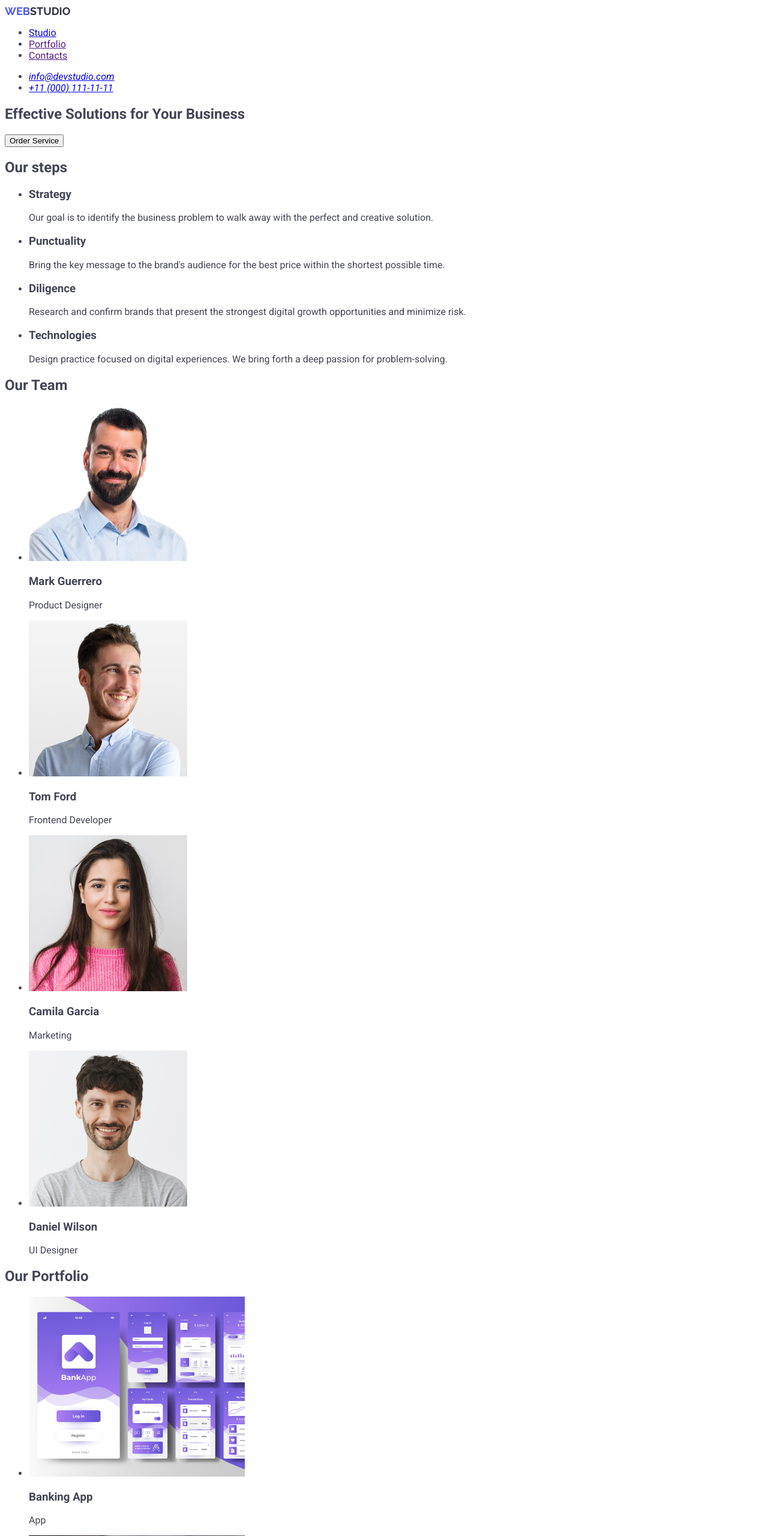
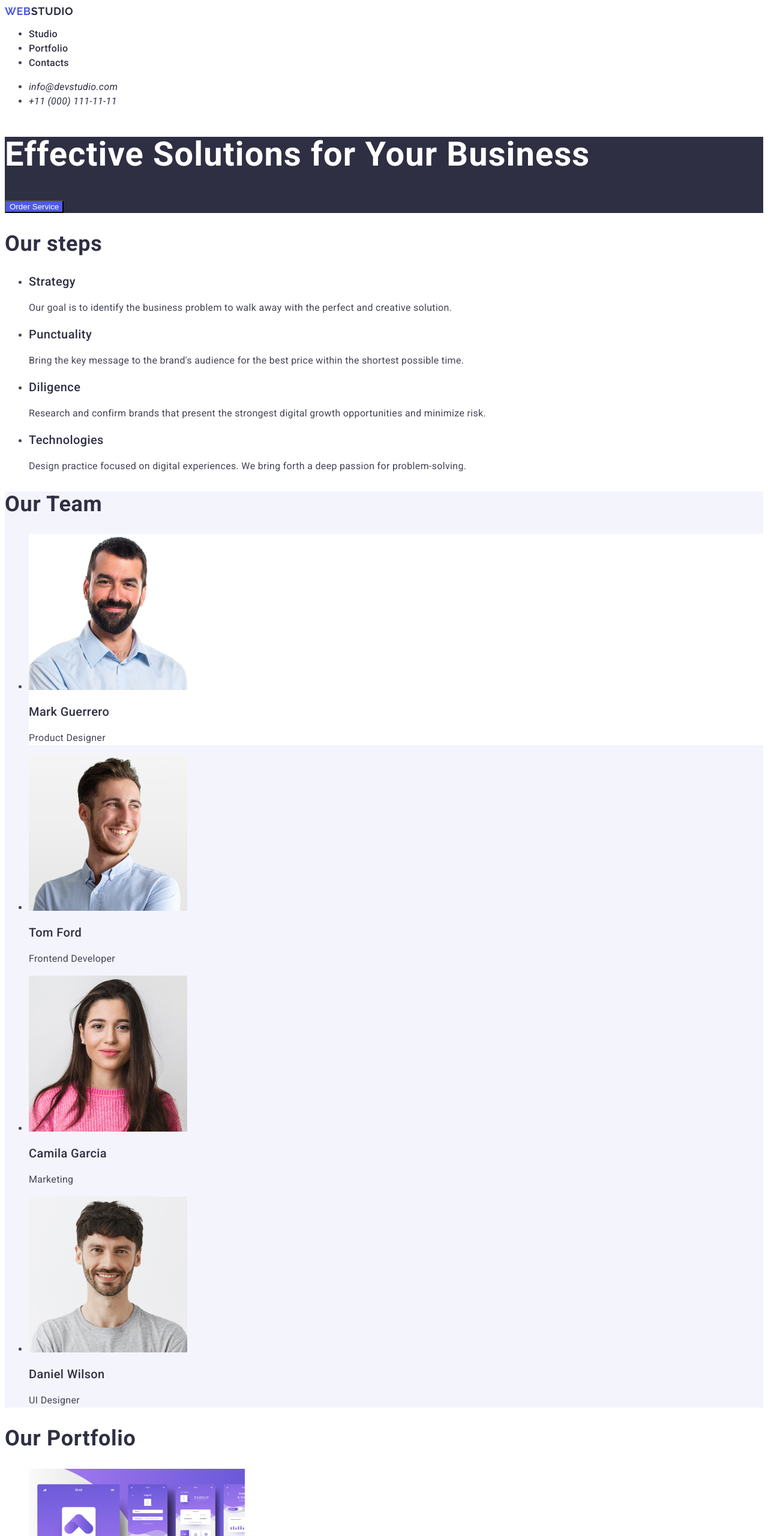
Before and after one commit to Westflag/goit-markup-hw-02, a plain HTML site: page index.html in a window 1280 px wide. Shown: the top 2560 px of the page at 60% size. Drawn offline with Linux system fonts and the light colour scheme.

Commit message:
Apply new style

```diff
--- a/css/styles.css
+++ b/css/styles.css
@@ -19,12 +19,17 @@ body {
   background-color: var(--color-white-background);
 }
 
+.footer {
+  background-color: var(--color-dark);
+  color: var(--color-light)
+}
+
 .logo {
   font-family: 'Raleway', sans-serif;
   font-size: 18px;
   font-weight: 700;
-  line-height: 21px;
-  letter-spacing: 3%;
+  line-height: 1.17;
+  letter-spacing: 0.03em;
   text-transform: uppercase;
   text-decoration: none;
   color: var(--color-primary-brand);
@@ -34,13 +39,69 @@ body {
   color: var(--color-dark);
 }
 
+.logo-light {
+  color: var(--color-light);
+}
+
+.nav-link a {
+  color: var(--color-dark);
+  text-decoration: none;
+}
+
+.nav-link a:hover {
+  color: var(--color-primary-brand);
+}
+
+.contact-link a {
+  color: var(--color-dark);
+  text-decoration: none;
+}
+
+.contact-link a:hover {
+  color: var(--color-primary-brand);
+}
+
+.nav-link a:active {
+  color: var(--color-primary-brand);
+  text-decoration: underline;
+}
+
+.section-title {
+  background-color: var(--color-dark);
+}
+
+.section-team {
+  background-color: var(--color-light);
+}
+
+.team-item {
+  background-color: var(--color-white-background);
+}
+
+.project-item {
+   background-color: var(--color-white-background);
+}
+
+.button {
+  color: var(--color-white-background);
+  background-color: var(--color-primary-brand);
+}
+
+.button:hover {
+  background-color: var(--color-pressed-state);
+}
+
+.button:active {
+  background-color: var(--color-pressed-state);
+}
 /* Title/Header 1 */
 .title {
   font-family: 'Roboto', sans-serif;
   font-weight: bold;
   font-size: 56px;
-  letter-spacing: 2%;
-  line-height: 60px;
+  letter-spacing: 0.02em;
+  line-height: 1.07;
+  color: var(--color-white-background);
 }
 
 /* Header 2 */
@@ -48,7 +109,8 @@ body {
   font-family: 'Roboto', sans-serif;
   font-weight: bold;
   font-size: 36px;
-  letter-spacing: 2%;
+  letter-spacing: 0.02em;
+  color: var(--color-dark);
 }
 
 /* Header 3 */
@@ -56,7 +118,8 @@ body {
   font-family: 'Roboto', sans-serif;
   font-weight: 500;
   font-size: 20px;
-  letter-spacing: 2%;
+  letter-spacing: 0.02em;
+  color: var(--color-dark);
 }
 
 /* Body */
@@ -64,8 +127,8 @@ body {
   font-family: 'Roboto', sans-serif;
   font-weight: normal;
   font-size: 16px;
-  letter-spacing: 2%;
-  line-height: 24px;
+  letter-spacing: 0.02em;
+  line-height: 1.5;
 }
 
 /* small */
@@ -73,8 +136,8 @@ body {
   font-family: 'Roboto', sans-serif;
   font-weight: normal;
   font-size: 12px;
-  letter-spacing: 2%;
-  line-height: 14px;
+  letter-spacing: 0.02em;
+  line-height: 1.17;
 }
 
 /* Body Medium */
@@ -82,8 +145,8 @@ body {
   font-family: 'Roboto', sans-serif;
   font-weight: 500;
   font-size: 16px;
-  letter-spacing: 2%;
-  line-height: 24px;
+  letter-spacing: 0.02em;
+  line-height: 1.5;
 }
 
 /* ButtonText */
@@ -91,8 +154,8 @@ body {
   font-family: 'Roboto', sans-serif;
   font-weight: 500;
   font-size: 16px;
-  letter-spacing: 4%;
-  line-height: 24px;
+  letter-spacing: 0.04em;
+  line-height: 1.5;
 }
 
 /* Link */
@@ -100,7 +163,7 @@ body {
   font-family: 'Roboto', sans-serif;
   font-weight: normal;
   font-size: 12px;
-  letter-spacing: 2%;
-  line-height: 16px;
+  letter-spacing: 0.02em;
+  line-height: 1.33;
   text-decoration: underline;
 }
--- a/index.html
+++ b/index.html
@@ -26,53 +26,61 @@
           Web<span class="logo-dark">Studio</span>
         </a>
         <ul>
-          <li><a href="./index.html">Studio</a></li>
-          <li><a href="">Portfolio</a></li>
-          <li><a href="">Contacts</a></li>
+          <li class="nav-link body-medium">
+            <a href="./index.html">Studio</a>
+          </li>
+          <li class="nav-link body-medium">
+            <a href="">Portfolio</a>
+          </li>
+          <li class="nav-link body-medium">
+            <a href="">Contacts</a>
+          </li>
         </ul>
       </nav>
       <address>
         <ul>
-          <li>
+          <li class="contact-link body">
             <a href="mailto:info@devstudio.com">info@devstudio.com</a>
           </li>
-          <li><a href="tel:+110001111111">+11 (000) 111-11-11</a></li>
+          <li class="contact-link body">
+            <a href="tel:+110001111111">+11 (000) 111-11-11</a>
+          </li>
         </ul>
       </address>
     </header>
     <main>
-      <section>
-        <h1>Effective Solutions for Your Business</h1>
-        <button type="button">Order Service</button>
+      <section class="section-title">
+        <h1 class="title">Effective Solutions for Your Business</h1>
+        <button class="button" type="button">Order Service</button>
       </section>
 
       <section>
-        <h2>Our steps</h2>
+        <h2 class="header2">Our steps</h2>
         <ul>
           <li>
-            <h3>Strategy</h3>
-            <p>
+            <h3 class="header3">Strategy</h3>
+            <p class="body">
               Our goal is to identify the business problem to walk away with the
               perfect and creative solution.
             </p>
           </li>
           <li>
-            <h3>Punctuality</h3>
-            <p>
+            <h3 class="header3">Punctuality</h3>
+            <p class="body">
               Bring the key message to the brand's audience for the best price
               within the shortest possible time.
             </p>
           </li>
           <li>
-            <h3>Diligence</h3>
-            <p>
+            <h3 class="header3">Diligence</h3>
+            <p class="body">
               Research and confirm brands that present the strongest digital
               growth opportunities and minimize risk.
             </p>
           </li>
           <li>
-            <h3>Technologies</h3>
-            <p>
+            <h3 class="header3">Technologies</h3>
+            <p class="body">
               Design practice focused on digital experiences. We bring forth a
               deep passion for problem-solving.
             </p>
@@ -80,18 +88,18 @@
         </ul>
       </section>
 
-      <section>
-        <h2>Our Team</h2>
+      <section class="section-team">
+        <h2 class="header2">Our Team</h2>
         <ul>
-          <li>
+          <li class="team-item">
             <img
               src="./images/mark.jpg"
               alt="Mark Guerrero"
               width="264"
               height="260"
             />
-            <h3>Mark Guerrero</h3>
-            <p>Product Designer</p>
+            <h3 class="header3">Mark Guerrero</h3>
+            <p class="body">Product Designer</p>
           </li>
           <li>
             <img
@@ -100,8 +108,8 @@
               width="264"
               height="260"
             />
-            <h3>Tom Ford</h3>
-            <p>Frontend Developer</p>
+            <h3 class="header3">Tom Ford</h3>
+            <p class="body">Frontend Developer</p>
           </li>
           <li>
             <img
@@ -110,8 +118,8 @@
               width="264"
               height="260"
             />
-            <h3>Camila Garcia</h3>
-            <p>Marketing</p>
+            <h3 class="header3">Camila Garcia</h3>
+            <p class="body">Marketing</p>
           </li>
           <li>
             <img
@@ -120,80 +128,82 @@
               width="264"
               height="260"
             />
-            <h3>Daniel Wilson</h3>
-            <p>UI Designer</p>
+            <h3 class="header3">Daniel Wilson</h3>
+            <p class="body">UI Designer</p>
           </li>
         </ul>
       </section>
       <section class="portfolio-section">
-        <h2>Our Portfolio</h2>
-        <ul class="portfolio-grid">
-          <li class="portfolio-item">
+        <h2 class="header2">Our Portfolio</h2>
+        <ul>
+          <li class="project-item">
             <img
               src="./images/portfolio_bank_app.jpg"
               alt="Banking App"
               width="360"
               height="300"
             />
-            <h3>Banking App</h3>
-            <p>App</p>
+            <h3 class="header3">Banking App</h3>
+            <p class="body">App</p>
           </li>
-          <li class="portfolio-item">
+          <li class="project-item">
             <img
               src="./images/portfolio_cashless_app.jpg"
               alt="Cashless Payment"
               width="360"
               height="300"
             />
-            <h3>Cashless Payment</h3>
-            <p>Marketing</p>
+            <h3 class="header3">Cashless Payment</h3>
+            <p class="body">Marketing</p>
           </li>
-          <li class="portfolio-item">
+          <li class="project-item">
             <img
               src="./images/portfolio_meditation_app.jpg"
               alt="Meditation App"
               width="360"
               height="300"
             />
-            <h3>Meditation App</h3>
-            <p>App</p>
+            <h3 class="header3">Meditation App</h3>
+            <p class="body">App</p>
           </li>
-          <li class="portfolio-item">
+          <li class="project-item">
             <img
               src="./images/portfolio_taxi_app.jpg"
               alt="Taxi Service"
               width="360"
               height="300"
             />
-            <h3>Taxi Service</h3>
-            <p>Marketing</p>
+            <h3 class="header3">Taxi Service</h3>
+            <p class="body">Marketing</p>
           </li>
-          <li class="portfolio-item">
+          <li class="project-item">
             <img
               src="./images/portfolio_screen_app.jpg"
               alt="Screen Illustrations"
               width="360"
               height="300"
             />
-            <h3>Screen Illustrations</h3>
-            <p>Design</p>
+            <h3 class="header3">Screen Illustrations</h3>
+            <p class="body">Design</p>
           </li>
-          <li class="portfolio-item">
+          <li class="project-item">
             <img
               src="./images/portfolio_online_app.jpg"
               alt="Online Courses"
               width="360"
               height="300"
             />
-            <h3>Online Courses</h3>
-            <p>Marketing</p>
+            <h3 class="header3">Online Courses</h3>
+            <p class="body">Marketing</p>
           </li>
         </ul>
       </section>
     </main>
-    <footer>
-      <a href="./index.html">WebStudio</a>
-      <p>
+    <footer class="footer">
+      <a class="logo" href="./index.html">
+        Web<span class="logo-light">Studio</span>
+      </a>
+      <p class="body">
         Increase the flow of customers and sales for your business with digital
         marketing & growth solutions.
       </p>
```
